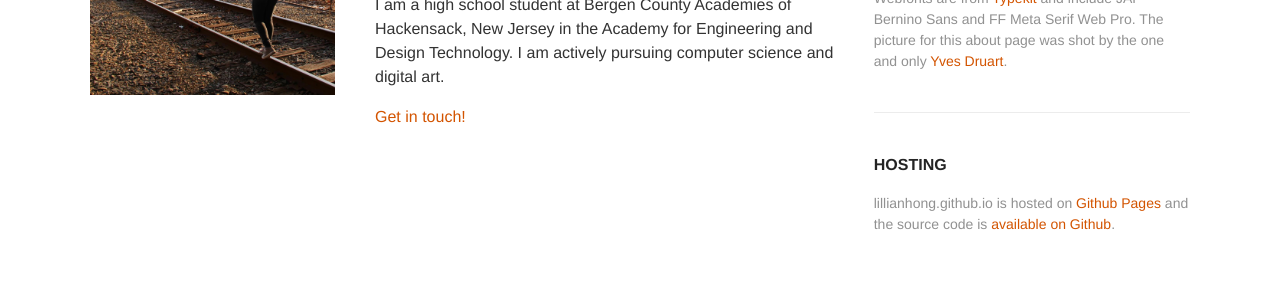
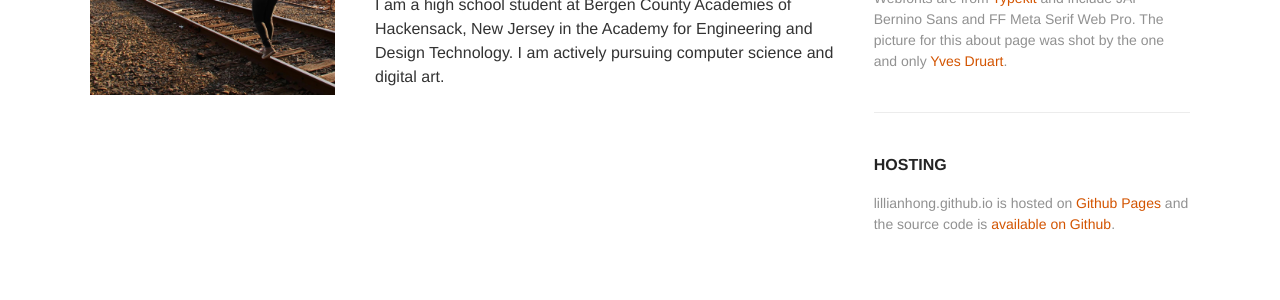
Before and after one commit to lillianhong/lillianhong.github.io, a Jekyll site: the page built from about/index.html, in a window 1280 px wide. Shown: the part 352-652 px from the top of the page. Built offline with Jekyll 4.4.1, drawn with Linux system fonts in a browser that asks for light colours.

```diff
--- a/about/index.html
+++ b/about/index.html
@@ -25,7 +25,6 @@
             <p>The portfolio of Lillian Hong, a high school student from Bergen County Academies.</p>
           </div>
           <p>I am a high school student at Bergen County Academies of Hackensack, New Jersey in the Academy for Engineering and Design Technology. I am actively pursuing computer science and digital art. </p>
-          <p> <a href="/contact/">Get in touch!</a> </p>
         </div><!--
      --><div class="bio__more  grid__unit  large-span-5of12">
           <div class="widget">
```
Also changed, not shown: _projects/awards.md (+4 -4 lines).
